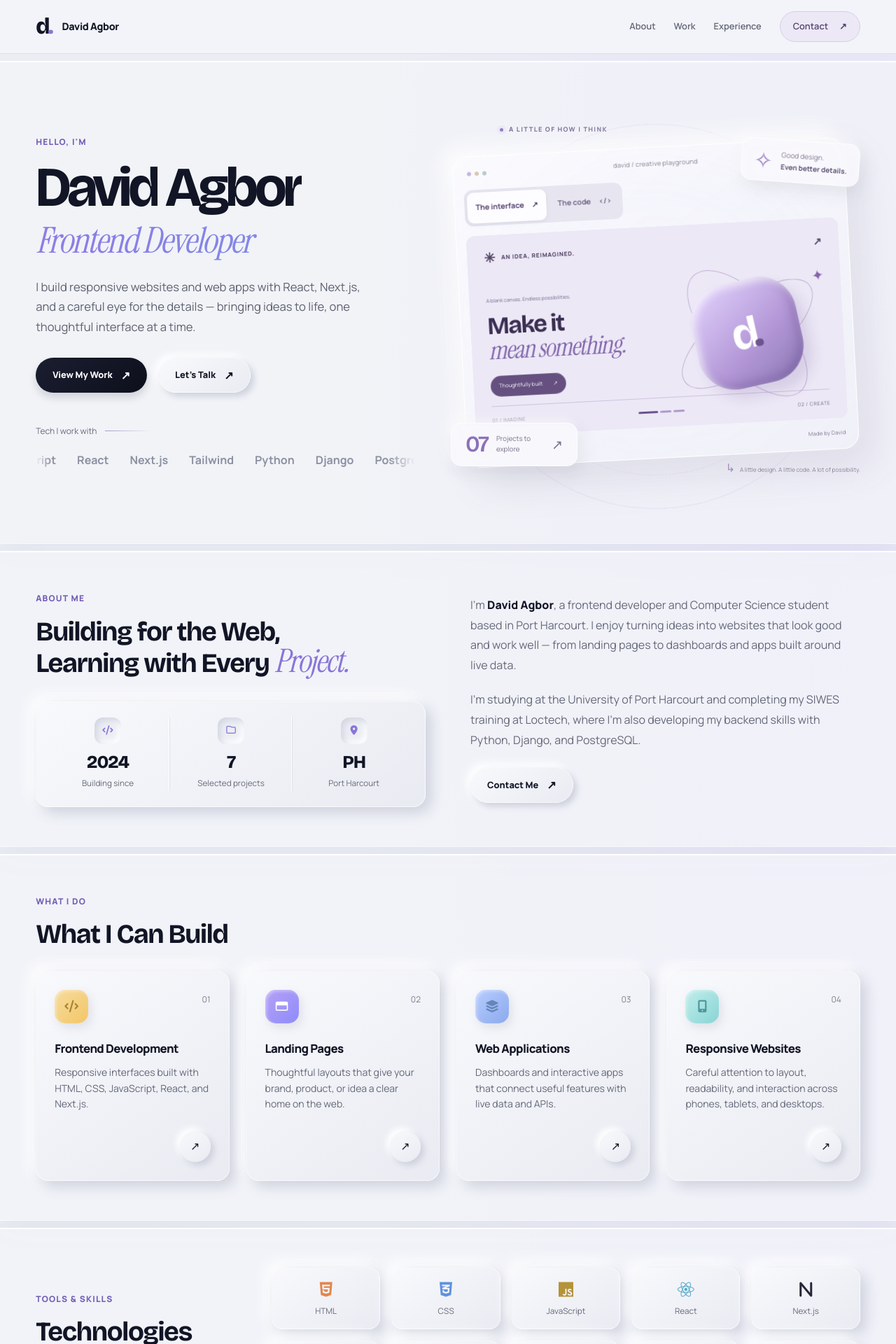
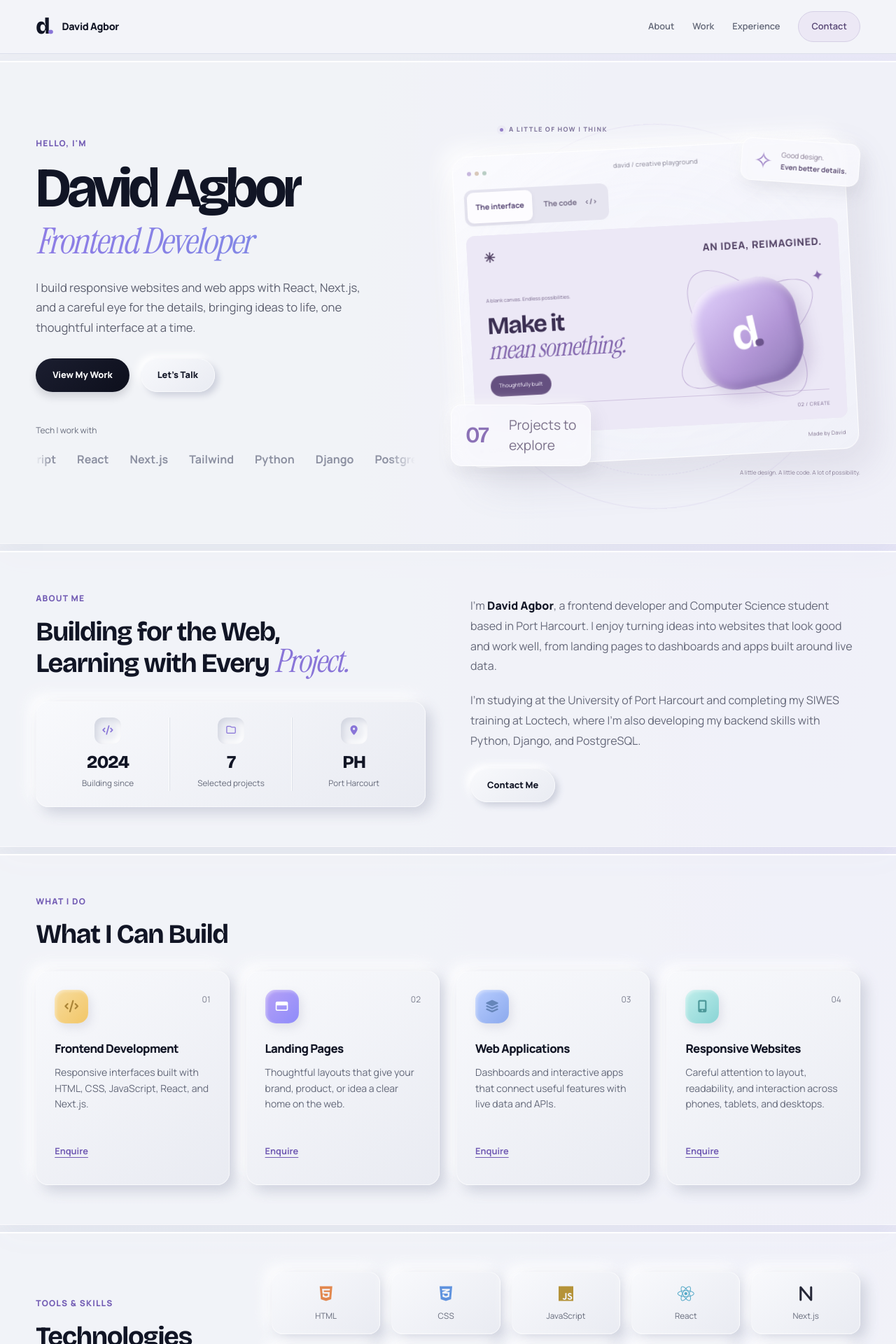
Before and after one commit to Dave9-wrld/new-portfolio, a Next.js app: page / in a window 1280 px wide. Shown: the top 1920 px of the page at 70% size. Built offline with nearby package versions, Linux system fonts and the light colour scheme.

Commit message:
Remove decorative arrows and dashes across portfolio

```diff
--- a/app/creative.css
+++ b/app/creative.css
@@ -532,7 +532,7 @@
   animation-delay: calc(var(--card-index, 0) * 65ms);
 }
 .project-image::after {
-  content: "Explore project ↗";
+  content: "Explore project";
   position: absolute;
   bottom: 12px;
   right: 12px;
--- a/app/globals.css
+++ b/app/globals.css
@@ -868,14 +868,6 @@ select:focus-visible {
 .process-card {
   padding: 22px 18px;
   position: relative;
-}
-.process-card:not(:last-child)::after {
-  content: "⟶";
-  position: absolute;
-  right: -33px;
-  top: 44%;
-  font-size: 1.7rem;
-  color: #b5a2e7;
 }
 .process-card > div {
   display: flex;
@@ -1975,5 +1967,46 @@ footer > div a {
   }
 }
 
-.project-source-link { display: inline-block; margin-top: 12px; color: inherit; font-size: .85rem; font-weight: 700; text-decoration: underline; text-underline-offset: 4px; }
-.project-source-link:focus-visible { outline: 2px solid currentColor; outline-offset: 5px; border-radius: 2px; }
+.project-source-link {
+  display: inline-block;
+  margin-top: 12px;
+  color: inherit;
+  font-size: 0.85rem;
+  font-weight: 700;
+  text-decoration: underline;
+  text-underline-offset: 4px;
+}
+.project-source-link:focus-visible {
+  outline: 2px solid currentColor;
+  outline-offset: 5px;
+  border-radius: 2px;
+}
+
+/* Clear text actions replace decorative arrow controls. */
+.text-link {
+  display: inline-flex;
+  align-items: center;
+  min-height: 44px;
+  color: #725cb4;
+  font-size: 0.8rem;
+  font-weight: 700;
+  text-decoration: underline;
+  text-underline-offset: 4px;
+}
+.text-link:hover {
+  color: var(--ink);
+}
+.text-link:focus-visible {
+  outline: 2px solid #725cb4;
+  outline-offset: 4px;
+}
+.service-card .text-link {
+  margin-top: 12px;
+}
+.project-title-row .text-link {
+  flex-shrink: 0;
+}
+.back-to-top {
+  font-size: 0.7rem;
+  font-weight: 700;
+}
--- a/app/layout.jsx
+++ b/app/layout.jsx
@@ -14,9 +14,9 @@ import "./creative.css";
 import "./navigation.css";
 
 export const metadata = {
-  title: "David Agbor — Frontend Developer",
+  title: "David Agbor | Frontend Developer",
   description:
-    "David Agbor — frontend developer and Computer Science student in Port Harcourt. Explore my web development projects and the tools I work with.",
+    "David Agbor | frontend developer and Computer Science student in Port Harcourt. Explore my web development projects and the tools I work with.",
 };
 
 export const viewport = {
--- a/app/navigation.css
+++ b/app/navigation.css
@@ -69,12 +69,6 @@
 .portfolio-nav-links .portfolio-contact-link:hover {
   background: #e4ddf1;
 }
-.portfolio-nav-arrow {
-  display: none;
-}
-.portfolio-contact-link .portfolio-nav-arrow {
-  display: inline;
-}
 .portfolio-menu-toggle {
   display: none;
 }
@@ -111,24 +105,6 @@
       600 0.75rem "Manrope",
       sans-serif;
   }
-  .portfolio-menu-icon {
-    display: grid;
-    gap: 5px;
-    width: 16px;
-  }
-  .portfolio-menu-icon i {
-    display: block;
-    width: 16px;
-    height: 1.5px;
-    background: currentColor;
-    transition: transform 160ms;
-  }
-  .portfolio-menu-toggle[aria-expanded="true"] i:first-child {
-    transform: translateY(3.25px) rotate(45deg);
-  }
-  .portfolio-menu-toggle[aria-expanded="true"] i:last-child {
-    transform: translateY(-3.25px) rotate(-45deg);
-  }
   .portfolio-nav-links {
     display: none;
     position: absolute;
@@ -158,10 +134,6 @@
   .portfolio-nav-links a.is-active {
     background: #ece8f5;
   }
-  .portfolio-nav-arrow {
-    display: inline;
-    color: #8a809d;
-  }
   .portfolio-nav-links .portfolio-contact-link {
     margin-top: 4px;
     padding: 12px 16px;
@@ -170,8 +142,7 @@
   }
 }
 @media (prefers-reduced-motion: reduce) {
-  .portfolio-nav-links a,
-  .portfolio-menu-icon i {
+  .portfolio-nav-links a {
     transition: none;
   }
 }
--- a/components/ContactForm.jsx
+++ b/components/ContactForm.jsx
@@ -95,7 +95,6 @@ export default function ContactForm() {
           disabled={status.state === "sending"}
         >
           {status.state === "sending" ? "Sending…" : "Send Message"}{" "}
-          <span aria-hidden="true">↗</span>
         </button>
         <p
           className={`form-status ${status.state}`}
--- a/components/DeveloperShowcase.jsx
+++ b/components/DeveloperShowcase.jsx
@@ -72,7 +72,7 @@ export default function DeveloperShowcase() {
             aria-pressed={view === "design"}
             onClick={() => setView("design")}
           >
-            The interface <span aria-hidden="true">↗</span>
+            The interface
           </button>
           <button
             type="button"
@@ -90,7 +90,6 @@ export default function DeveloperShowcase() {
                   ✳
                 </span>
                 <span>AN IDEA, REIMAGINED.</span>
-                <span aria-hidden="true">↗</span>
               </div>
               <div className="mini-composition">
                 <div>
@@ -102,9 +101,7 @@ export default function DeveloperShowcase() {
                     <br />
                     <em>mean something.</em>
                   </p>
-                  <span className="mini-pill">
-                    Thoughtfully built <span aria-hidden="true">↗</span>
-                  </span>
+                  <span className="mini-pill">Thoughtfully built</span>
                 </div>
                 <div className="sculpture" aria-hidden="true">
                   <div className="sculpture-ring ring-a" />
@@ -117,11 +114,6 @@ export default function DeveloperShowcase() {
               </div>
               <div className="mini-bottom">
                 <span>01 / IMAGINE</span>
-                <div aria-hidden="true">
-                  <i />
-                  <i />
-                  <i />
-                </div>
                 <span>02 / CREATE</span>
               </div>
             </div>
@@ -157,7 +149,7 @@ export default function DeveloperShowcase() {
         </div>
         <div className="studio-footer">
           <span>
-            <span className="live-dot" /> CURIOSITY → CODE → CRAFT
+            <span className="live-dot" /> CURIOSITY · CODE · CRAFT
           </span>
           <span>Made by David</span>
         </div>
@@ -177,11 +169,9 @@ export default function DeveloperShowcase() {
           <br />
           explore
         </span>
-        <span aria-hidden="true">↗</span>
       </a>
       <div className="scene-caption">
-        <span aria-hidden="true">↳</span> A little design. A little code. A lot
-        of possibility.
+        A little design. A little code. A lot of possibility.
       </div>
     </div>
   );
--- a/components/Hero.jsx
+++ b/components/Hero.jsx
@@ -20,15 +20,15 @@ export default function Hero() {
         </p>
         <p className="intro enter" style={{ "--delay": ".4s" }}>
           I build responsive websites and web apps with React, Next.js, and a
-          careful eye for the details — bringing ideas to life, one thoughtful
+          careful eye for the details, bringing ideas to life, one thoughtful
           interface at a time.
         </p>
         <div className="hero-actions enter" style={{ "--delay": ".5s" }}>
           <a className="button button-dark" href="#projects">
-            View My Work <span aria-hidden="true">↗</span>
+            View My Work
           </a>
           <a className="button button-light" href="#contact">
-            Let&apos;s Talk <span aria-hidden="true">↗</span>
+            Let&apos;s Talk
           </a>
         </div>
         <TechMarquee />
--- a/components/Navigation.jsx
+++ b/components/Navigation.jsx
@@ -93,10 +93,6 @@ export default function Navigation() {
             onClick={() => setOpen((value) => !value)}
           >
             <span>{open ? "Close" : "Menu"}</span>
-            <span className="portfolio-menu-icon" aria-hidden="true">
-              <i />
-              <i />
-            </span>
           </button>
           <div
             className={`portfolio-nav-links${open ? " is-open" : ""}`}
@@ -111,9 +107,6 @@ export default function Navigation() {
                 onClick={() => setOpen(false)}
               >
                 {label}
-                <span className="portfolio-nav-arrow" aria-hidden="true">
-                  ↗
-                </span>
               </a>
             ))}
           </div>
@@ -124,7 +117,7 @@ export default function Navigation() {
         href="#home"
         aria-label="Back to top"
       >
-        ↑
+        Top
       </a>
     </>
   );
--- a/components/Projects.jsx
+++ b/components/Projects.jsx
@@ -72,13 +72,13 @@ export default function Projects() {
               <div className="project-title-row">
                 <h3>{project.name}</h3>
                 <a
-                  className="round-link"
+                  className="text-link"
                   href={project.url}
                   target="_blank"
                   rel="noopener noreferrer"
                   aria-label={`Visit ${project.name}`}
                 >
-                  ↗
+                  View
                 </a>
               </div>
               <p className="project-type">{project.type}</p>
@@ -92,7 +92,7 @@ export default function Projects() {
                   rel="noopener noreferrer"
                   aria-label={`View ${project.name} source on GitHub`}
                 >
-                  View source on GitHub ↗
+                  View source on GitHub
                 </a>
               )}
             </div>
--- a/components/Sections.jsx
+++ b/components/Sections.jsx
@@ -38,7 +38,7 @@ export function About() {
         <p>
           I'm <strong>David Agbor</strong>, a frontend developer and Computer
           Science student based in Port Harcourt. I enjoy turning ideas into
-          websites that look good and work well — from landing pages to
+          websites that look good and work well, from landing pages to
           dashboards and apps built around live data.
         </p>
         <p>
@@ -47,7 +47,7 @@ export function About() {
           with Python, Django, and PostgreSQL.
         </p>
         <a className="button button-light" href="#contact">
-          Contact Me <span aria-hidden="true">↗</span>
+          Contact Me
         </a>
       </div>
     </section>
@@ -76,11 +76,11 @@ export function Services() {
             Next.js.
           </p>
           <a
-            className="round-link"
+            className="text-link"
             href="#contact"
             aria-label="Enquire about Frontend Development"
           >
-            ↗
+            Enquire
           </a>
         </article>
         <article
@@ -102,11 +102,11 @@ export function Services() {
             home on the web.
           </p>
           <a
-            className="round-link"
+            className="text-link"
             href="#contact"
             aria-label="Enquire about Landing Pages"
           >
-            ↗
+            Enquire
           </a>
         </article>
         <article
@@ -125,11 +125,11 @@ export function Services() {
             live data and APIs.
           </p>
           <a
-            className="round-link"
+            className="text-link"
             href="#contact"
             aria-label="Enquire about Web Applications"
           >
-            ↗
+            Enquire
           </a>
         </article>
         <article
@@ -151,11 +151,11 @@ export function Services() {
             phones, tablets, and desktops.
           </p>
           <a
-            className="round-link"
+            className="text-link"
             href="#contact"
             aria-label="Enquire about Responsive Websites"
           >
-            ↗
+            Enquire
           </a>
         </article>
       </div>
@@ -271,7 +271,7 @@ export function Experience() {
               </h3>
               <p className="company">Loctech · Port Harcourt</p>
             </div>
-            <span className="date">2026 — Present</span>
+            <span className="date">2026 to Present</span>
           </div>
           <ul>
             <li>
@@ -293,7 +293,7 @@ export function Experience() {
               <h3>Freelance Frontend Developer</h3>
               <p className="company">Independent projects</p>
             </div>
-            <span className="date">2024 — Present</span>
+            <span className="date">2024 to Present</span>
           </div>
           <ul>
             <li>
@@ -312,7 +312,7 @@ export function Experience() {
               <h3>BSc Computer Science</h3>
               <p className="company">University of Port Harcourt</p>
             </div>
-            <span className="date">2023 — Present</span>
+            <span className="date">2023 to Present</span>
           </div>
           <ul>
             <li>
--- a/components/TechMarquee.jsx
+++ b/components/TechMarquee.jsx
@@ -14,7 +14,6 @@ export default function TechMarquee() {
     <div className="trusted enter" style={{ "--delay": ".6s" }}>
       <div className="trusted-label">
         <p>Tech I work with</p>
-        <span className="trusted-line" aria-hidden="true" />
       </div>
       <div className="marquee">
         <div className="marquee-track">
```
